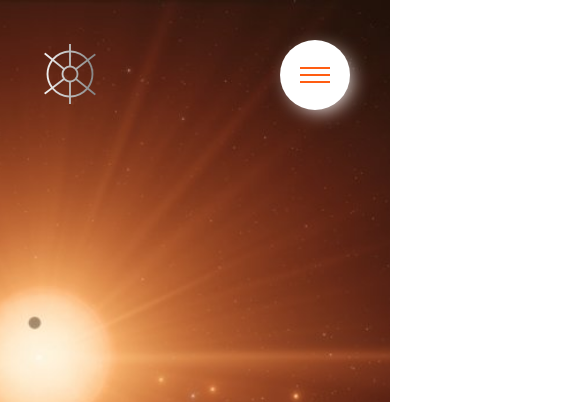
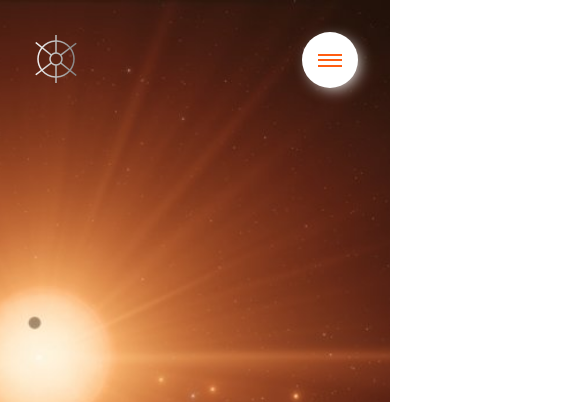
Before and after one commit to johnj974/SpaceTours, a website: page index.html in a window 390 px wide. Shown: the top 402 px of the page, 585 px wide, since content can reach past the window. Drawn offline with nearby package versions, Linux system fonts and the light colour scheme.

Commit message:
added media query for text to resize on dif screen

```diff
--- a/sass/abstracts/_mixins.scss
+++ b/sass/abstracts/_mixins.scss
@@ -5,3 +5,38 @@
     clear: both;
   }
 }
+
+@mixin phone {
+  @media (max-width: 600px) {
+    @content;
+  }
+}
+
+//--------MEDIA MANAGEMENT
+// phone-- max: 600px / 37.5em
+// tab-- max: 900px / 56.25em
+// laptop-- max: 1200px / 75em
+// big-desk-- min: 1800px / 112.5em
+
+@mixin resize($breakpoint) {
+  @if ($breakpoint == phone) {
+    @media (max-width: 37.5em) {
+      @content;
+    }
+  }
+  @if ($breakpoint == tab) {
+    @media (max-width: 56.25em) {
+      @content;
+    }
+  }
+  @if ($breakpoint == laptop) {
+    @media (max-width: 75em) {
+      @content;
+    }
+  }
+  @if ($breakpoint == big-desk) {
+    @media (min-width: 112.5em) {
+      @content;
+    }
+  }
+}
--- a/sass/base/_base.scss
+++ b/sass/base/_base.scss
@@ -9,6 +9,16 @@
 html {
   // this sets the rem size as 10px
   font-size: 62.5%;
+
+  @include resize(laptop) {
+    font-size: 56.25%;
+  }
+  @include resize(tab) {
+    font-size: 50%;
+  }
+  @include resize(big-desk) {
+    font-size: 75%;
+  }
 }
 
 body {
```
Also changed, not shown: css/style.css.
